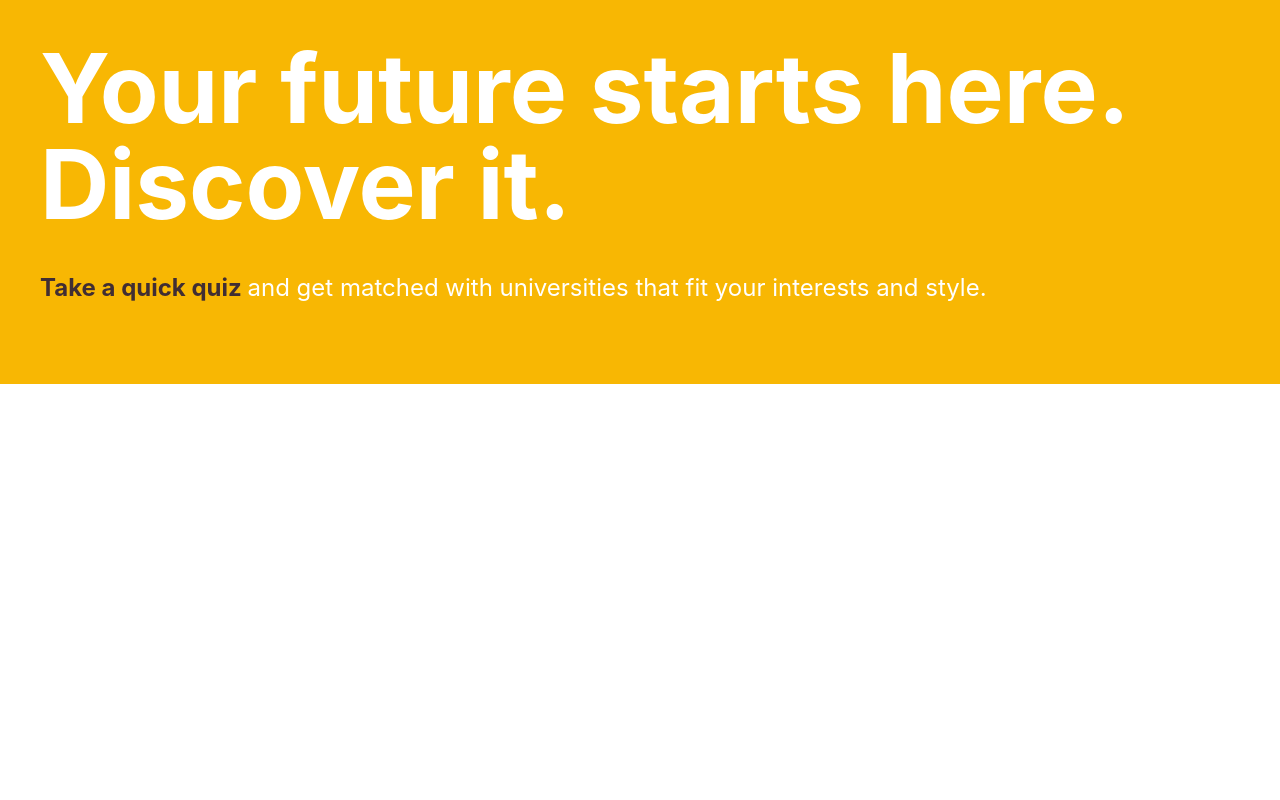
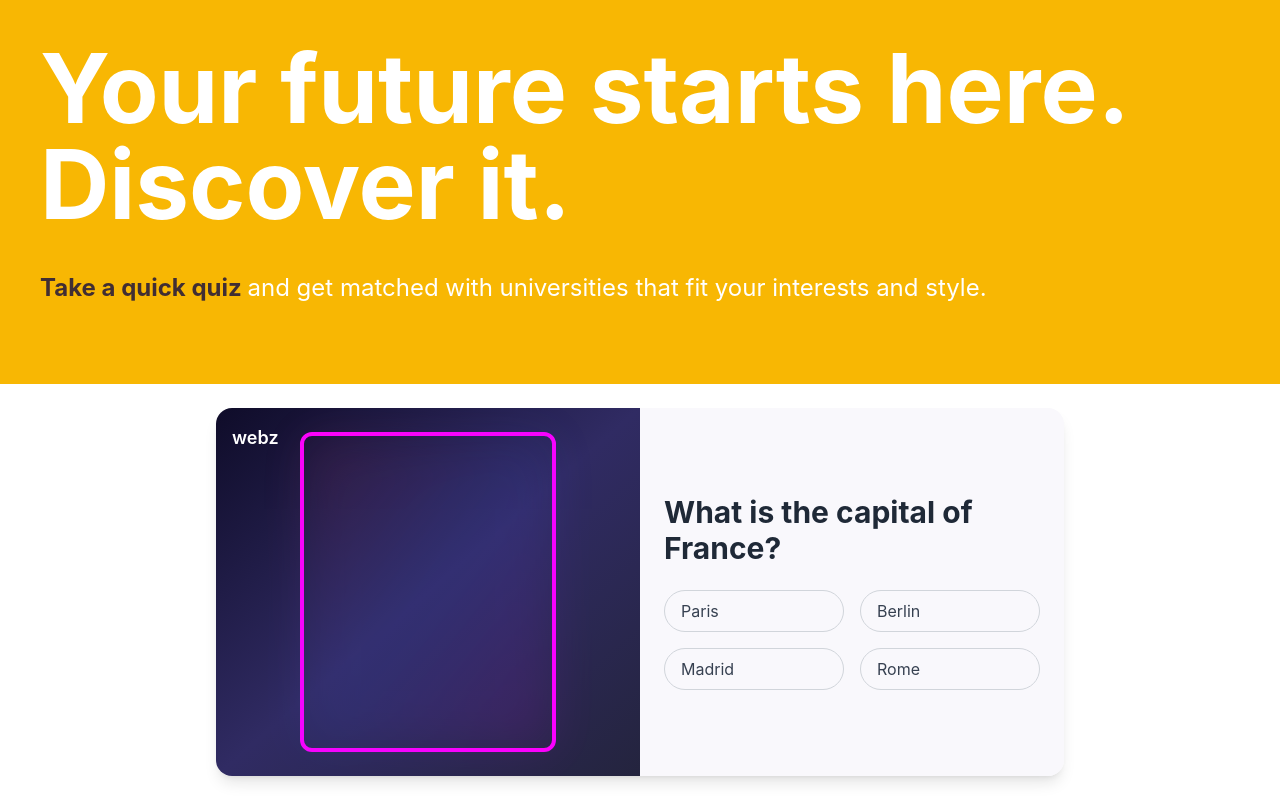
Before and after one commit to jasir3124/NextChapter, a React (Create React App) app in the folder frontend/: page / in a window 1280 px wide. Built offline with nearby package versions, Linux system fonts and the light colour scheme.

Commit message:
LKSJDLFj

```diff
--- a/frontend/package.json
+++ b/frontend/package.json
@@ -8,6 +8,7 @@
     "@testing-library/react": "^16.3.0",
     "@testing-library/user-event": "^13.5.0",
     "firebase": "^11.6.1",
+    "framer-motion": "^12.9.4",
     "react": "^19.1.0",
     "react-dom": "^19.1.0",
     "react-router-dom": "^7.5.3",
--- a/frontend/src/App.js
+++ b/frontend/src/App.js
@@ -6,6 +6,7 @@ import {
 
 import Home from './Pages/Home';
 import Quiz from "./Pages/Quiz";
+
 
 function App() {
     return (
--- a/frontend/src/Pages/Home.jsx
+++ b/frontend/src/Pages/Home.jsx
@@ -1,10 +1,17 @@
 import React, {useEffect} from 'react'
 import HeroSection from "../Components/Home/HeroSection";
+import Quiz from './Quiz';
+
 
 const Home = () => {
     return (
         <div>
             <HeroSection />
+            <Quiz
+                question="What is the capital of France?"
+                options={["Paris", "Berlin", "Madrid", "Rome"]}
+            />
+
         </div>
     )
 }
--- a/frontend/src/Pages/Quiz.jsx
+++ b/frontend/src/Pages/Quiz.jsx
@@ -1,8 +1,35 @@
-import React from 'react'
+import React from 'react';
 
-const Quiz = () => {
+const Quiz = ({ question = '', options = [] }) => {
     return (
-        <div>Quiz</div>
-    )
-}
-export default Quiz
+    <div className="w-full max-w-4xl mx-auto p-4 md:p-6">
+      <div className="bg-white rounded-2xl shadow-lg overflow-hidden flex flex-col md:flex-row transition-transform duration-300 hover:scale-[1.02]">
+
+        {/* Left side: glowing tablet */}
+        <div className="w-full md:w-1/2 bg-gradient-to-br from-[#0f0c29] via-[#302b63] to-[#24243e] flex items-center justify-center p-6 relative">
+          <div className="absolute top-4 left-4 text-white font-semibold text-lg">webz</div>
+          <div className="w-64 h-80 border-4 border-[#fc00ff] rounded-xl glow relative z-10">
+            <div className="absolute inset-0 bg-gradient-to-br from-[#fc466b] via-[#3f5efb] to-[#fc00ff] opacity-10 rounded-xl blur-xl"></div>
+          </div>
+        </div>
+
+        {/* Right side: question and answers */}
+        <div className="w-full md:w-1/2 bg-[#f9f8fc] p-6 flex flex-col justify-center">
+          <h2 className="text-2xl md:text-3xl font-bold text-gray-800 mb-6">{question}</h2>
+          <div className="grid grid-cols-1 sm:grid-cols-2 gap-4">
+            {options.map((opt, index) => (
+              <button
+                key={index}
+                className="rounded-full border border-gray-300 text-gray-700 px-4 py-2 text-left hover:bg-purple-100 transition-all duration-200"
+              >
+                {opt}
+              </button>
+            ))}
+          </div>
+        </div>
+      </div>
+    </div>
+  );
+};
+
+export default Quiz;
--- /dev/null
+++ b/frontend/src/Pages/Quiz/QuizComponent.jsx
@@ -0,0 +1,56 @@
+import { useState } from "react";
+import { motion } from "framer-motion";
+
+const QuizCard = ({ question, options, onAnswer }) => {
+  const [selected, setSelected] = useState(null);
+
+  const handleSelect = (index) => {
+    setSelected(index);
+    onAnswer && onAnswer(index);
+  };
+
+  return (
+    <motion.div
+      initial={{ opacity: 0, y: 30 }}
+      animate={{ opacity: 1, y: 0 }}
+      transition={{ duration: 0.5 }}
+      className="bg-white dark:bg-zinc-900 rounded-2xl shadow-lg p-6 w-full max-w-3xl mx-auto my-6"
+    >
+      <div className="flex flex-col lg:flex-row items-center">
+        <div className="flex-1 flex justify-center items-center p-4">
+          <motion.div
+            className="w-48 h-64 md:w-60 md:h-80 bg-gradient-to-br from-pink-500 via-purple-500 to-blue-500 rounded-xl flex justify-center items-center relative overflow-hidden"
+            whileHover={{ scale: 1.05 }}
+          >
+            <div className="absolute w-[85%] h-[85%] bg-black opacity-20 rounded-xl"></div>
+            <div className="z-10 text-white font-bold">📱</div>
+          </motion.div>
+        </div>
+
+        <div className="flex-1 p-4">
+          <h2 className="text-xl md:text-2xl font-extrabold mb-4 text-gray-800 dark:text-white">
+            {question}
+          </h2>
+          <div className="grid grid-cols-1 md:grid-cols-2 gap-4">
+            {options.map((opt, index) => (
+              <motion.button
+                key={index}
+                whileTap={{ scale: 0.95 }}
+                onClick={() => handleSelect(index)}
+                className={`w-full rounded-full px-4 py-2 text-sm font-medium border transition-all duration-300 ${
+                  selected === index
+                    ? "bg-purple-500 text-white border-purple-500"
+                    : "bg-gray-100 dark:bg-zinc-800 dark:text-white text-gray-800 hover:bg-purple-100 dark:hover:bg-purple-600 border-gray-300"
+                }`}
+              >
+                {opt}
+              </motion.button>
+            ))}
+          </div>
+        </div>
+      </div>
+    </motion.div>
+  );
+};
+
+export default QuizCard;
```
Also changed, not shown: 2 other files (tests, documents, lock files or other folders).
